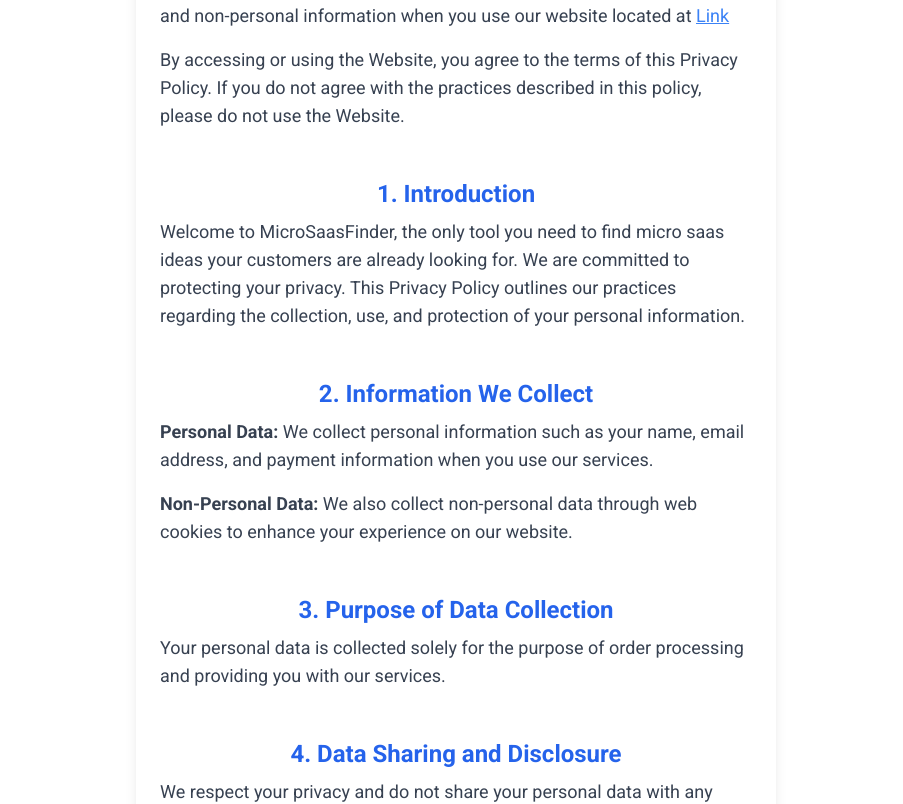
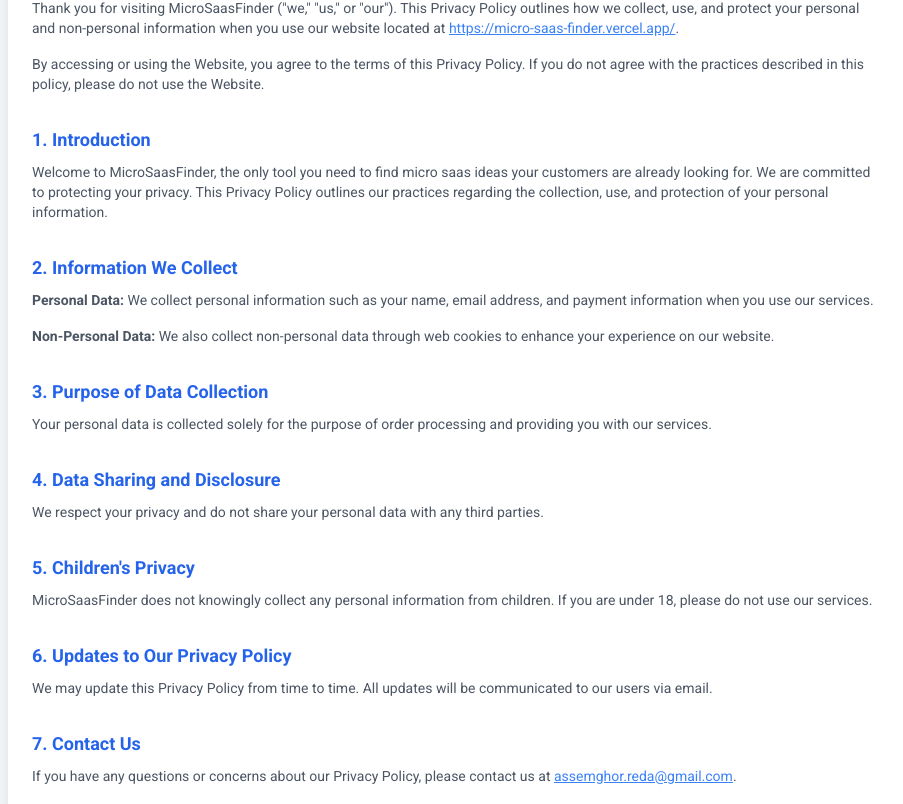
Before and after one commit to redaAssemghor/micro-saas-finder, a Next.js app: page /privacyPolicy in a window 1280 px wide. Shown: the part 290-1094 px from the top of the page, without its empty margins (184-1087 px from the left). Built offline with nearby package versions, Linux system fonts and the light colour scheme; no server answers.

Commit message:
scroll to form

```diff
--- a/src/app/page.tsx
+++ b/src/app/page.tsx
@@ -18,7 +18,7 @@ export default function Home() {
   const [niche, setNiche] = useState("");
   const [ideas, setIdeas] = useState<Idea[]>([]);
   const [loading, setLoading] = useState(false);
-  const formRef = useRef<HTMLFormElement>(null);
+  const formRef = useRef<HTMLDivElement>(null);
 
   const generateIdeas = useAction(api.generateMicroSaaS.generateIdeas);
   const generateNiche = useAction(api.generateRandomNiche.generateNiche);
@@ -70,7 +70,7 @@ export default function Home() {
 
   return (
     <main className="flex flex-col items-center justify-center min-h-screen bg-gray-100 p-5">
-      <div className="mb-8 text-center">
+      <div ref={formRef} className="mb-8 text-center">
         <h1 className="text-4xl md:text-5xl lg:text-6xl text-yellow-500 font-black leading-tight mb-4">
           Find Validated Micro Saas Ideas,
           <span className="text-blue-950 block">
@@ -84,7 +84,6 @@ export default function Home() {
         </p>
       </div>
       <form
-        ref={formRef}
         onSubmit={handleSubmit}
         className="w-full max-w-md bg-white shadow-lg rounded-lg p-6"
       >
--- a/src/app/privacyPolicy/page.tsx
+++ b/src/app/privacyPolicy/page.tsx
@@ -1,96 +1,101 @@
 import React from "react";
+import Link from "next/link";
 
 const PrivacyPolicy = () => {
   return (
-    <div className="flex flex-col items-center justify-center w-1/2 container mx-auto p-6 bg-white shadow-lg rounded-lg">
-      <h1 className="text-4xl font-bold text-blue-600 mb-4 text-center">
-        Privacy Policy for MicroSaasFinder
-      </h1>
-      <p className="text-sm text-gray-500 text-center mb-6">
-        Last Updated: 2024-14-06
-      </p>
+    <div className="flex flex-col items-center justify-center min-h-screen bg-gray-100 p-5">
+      <div className="w-full max-w-4xl bg-white shadow-lg rounded-lg p-6">
+        <header className="flex justify-between items-center mb-6">
+          <h1 className="text-3xl font-bold text-blue-600">Privacy Policy</h1>
+          <Link href="/">
+            <span className="text-sm text-blue-500 underline">Go Back</span>
+          </Link>
+        </header>
+        <section className="text-sm text-gray-600">
+          <p className="mb-6 text-center">Last Updated: 2024-14-06</p>
 
-      <p className="text-lg text-gray-700 mb-4">
-        {" "}
-        This Privacy Policy outlines how we collect, use, and protect your
-        personal and non-personal information when you use our website located
-        at{" "}
+          <p className="mb-4">
+            Thank you for visiting MicroSaasFinder ("we," "us," or "our"). This
+            Privacy Policy outlines how we collect, use, and protect your
+            personal and non-personal information when you use our website
+            located at{" "}
             <a
               href="https://micro-saas-finder.vercel.app/"
               className="text-blue-500 underline"
             >
-          Link
+              https://micro-saas-finder.vercel.app/
             </a>
+            .
           </p>
 
-      <p className="text-lg text-gray-700 mb-4">
+          <p className="mb-4">
             By accessing or using the Website, you agree to the terms of this
-        Privacy Policy. If you do not agree with the practices described in this
-        policy, please do not use the Website.
+            Privacy Policy. If you do not agree with the practices described in
+            this policy, please do not use the Website.
           </p>
 
-      <h2 className="text-2xl font-semibold text-blue-600 mt-8 mb-2">
+          <h2 className="text-lg font-semibold text-blue-600 mt-8 mb-2">
             1. Introduction
           </h2>
-      <p className="text-lg text-gray-700 mb-4">
-        Welcome to MicroSaasFinder, the only tool you need to find micro saas
-        ideas your customers are already looking for. We are committed to
-        protecting your privacy. This Privacy Policy outlines our practices
-        regarding the collection, use, and protection of your personal
-        information.
+          <p className="mb-4">
+            Welcome to MicroSaasFinder, the only tool you need to find micro
+            saas ideas your customers are already looking for. We are committed
+            to protecting your privacy. This Privacy Policy outlines our
+            practices regarding the collection, use, and protection of your
+            personal information.
           </p>
 
-      <h2 className="text-2xl font-semibold text-blue-600 mt-8 mb-2">
+          <h2 className="text-lg font-semibold text-blue-600 mt-8 mb-2">
             2. Information We Collect
           </h2>
-      <p className="text-lg text-gray-700 mb-4">
-        <strong>Personal Data:</strong> We collect personal information such as
-        your name, email address, and payment information when you use our
-        services.
+          <p className="mb-4">
+            <strong>Personal Data:</strong> We collect personal information such
+            as your name, email address, and payment information when you use
+            our services.
           </p>
-      <p className="text-lg text-gray-700 mb-4">
-        <strong>Non-Personal Data:</strong> We also collect non-personal data
-        through web cookies to enhance your experience on our website.
+          <p className="mb-4">
+            <strong>Non-Personal Data:</strong> We also collect non-personal
+            data through web cookies to enhance your experience on our website.
           </p>
 
-      <h2 className="text-2xl font-semibold text-blue-600 mt-8 mb-2">
+          <h2 className="text-lg font-semibold text-blue-600 mt-8 mb-2">
             3. Purpose of Data Collection
           </h2>
-      <p className="text-lg text-gray-700 mb-4">
+          <p className="mb-4">
             Your personal data is collected solely for the purpose of order
             processing and providing you with our services.
           </p>
 
-      <h2 className="text-2xl font-semibold text-blue-600 mt-8 mb-2">
+          <h2 className="text-lg font-semibold text-blue-600 mt-8 mb-2">
             4. Data Sharing and Disclosure
           </h2>
-      <p className="text-lg text-gray-700 mb-4">
+          <p className="mb-4">
             We respect your privacy and do not share your personal data with any
             third parties.
           </p>
 
-      <h2 className="text-2xl font-semibold text-blue-600 mt-8 mb-2">
+          <h2 className="text-lg font-semibold text-blue-600 mt-8 mb-2">
             5. Children's Privacy
           </h2>
-      <p className="text-lg text-gray-700 mb-4">
-        MicroSaasFinder does not knowingly collect any personal information from
-        children. If you are under 18, please do not use our services.
+          <p className="mb-4">
+            MicroSaasFinder does not knowingly collect any personal information
+            from children. If you are under 18, please do not use our services.
           </p>
 
-      <h2 className="text-2xl font-semibold text-blue-600 mt-8 mb-2">
+          <h2 className="text-lg font-semibold text-blue-600 mt-8 mb-2">
             6. Updates to Our Privacy Policy
           </h2>
-      <p className="text-lg text-gray-700 mb-4">
-        We may update this Privacy Policy from time to time. All updates will be
-        communicated to our users via email.
+          <p className="mb-4">
+            We may update this Privacy Policy from time to time. All updates
+            will be communicated to our users via email.
           </p>
 
-      <h2 className="text-2xl font-semibold text-blue-600 mt-8 mb-2">
+          <h2 className="text-lg font-semibold text-blue-600 mt-8 mb-2">
             7. Contact Us
           </h2>
-      <p className="text-lg text-gray-700 mb-4">
-        If you have any questions or concerns about our Privacy Policy, please
-        contact us at{" "}
+          <p className="mb-4">
+            If you have any questions or concerns about our Privacy Policy,
+            please contact us at{" "}
             <a
               href="mailto:assemghor.reda@gmail.com"
               className="text-blue-500 underline"
@@ -99,6 +104,8 @@ const PrivacyPolicy = () => {
             </a>
             .
           </p>
+        </section>
+      </div>
     </div>
   );
 };
```
Lines whose indentation alone changed are shown as unchanged.
